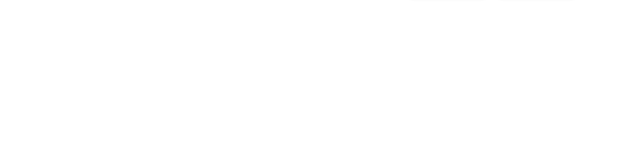
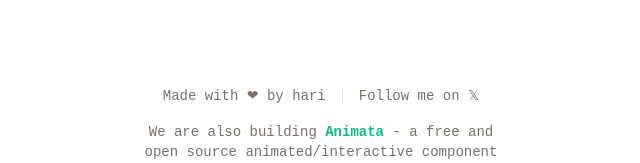
Before and after one commit to codse/pixcell, a React (Vite) app: page / in a window 1280 px wide. Shown: the part 995-1158 px from the top of the page, without its empty margins (319-959 px from the left). Before the commit the page ends 1065 px from the top, so only its background shows below. Built offline with nearby package versions, Linux system fonts and the light colour scheme; no server answers.

Commit message:
feat: add footer

```diff
--- a/package.json
+++ b/package.json
@@ -12,12 +12,14 @@
   "dependencies": {
     "@radix-ui/react-context-menu": "^2.2.1",
     "@radix-ui/react-icons": "^1.3.0",
+    "@radix-ui/react-separator": "^1.1.0",
     "@radix-ui/react-slot": "^1.1.0",
     "@radix-ui/react-toggle": "^1.1.0",
     "@radix-ui/react-toggle-group": "^1.1.0",
     "@radix-ui/react-tooltip": "^1.1.2",
     "class-variance-authority": "^0.7.0",
     "clsx": "^2.1.1",
+    "framer-motion": "^11.3.24",
     "lucide-react": "^0.424.0",
     "next-themes": "^0.3.0",
     "posthog-js": "^1.154.5",
--- /dev/null
+++ b/src/components/animata/text/text-explode-imessage.tsx
@@ -0,0 +1,178 @@
+import { useCallback, useEffect, useRef } from 'react';
+import { m as motion, useAnimationControls, Variants } from 'framer-motion';
+
+import { cn } from '@/lib/utils';
+
+const containerVariants: Variants = {
+  initial: {
+    opacity: 1,
+    translateY: 0,
+    transition: {
+      duration: 0.5,
+    },
+    letterSpacing: '0px',
+  },
+  shrink: {
+    // Scale might need to be adjust according to font size for better effect
+    scale: 0.8,
+    letterSpacing: '-10%',
+  },
+  jitter: {
+    x: [0, -3, 3, -3, 3, 0],
+    y: [0, -2, 2, -2, 2, 0],
+    transition: {
+      duration: 0.5,
+      times: [0, 0.2, 0.4, 0.6, 0.8, 1],
+      ease: 'easeInOut',
+    },
+  },
+  explode: {
+    scale: [0.7, 0.9, 1],
+    opacity: [1, 0.7, 0],
+    letterSpacing: '0px',
+    transition: {
+      times: [0, 0.9, 1],
+    },
+  },
+  end: {
+    scale: 1,
+    letterSpacing: '0px',
+    translateY: 50,
+  },
+};
+
+const createExplosion = ({
+  index,
+  total,
+}: {
+  index: number;
+  total: number;
+}) => {
+  const direction = Math.random() > Math.random() ? -1 : 1;
+
+  const x = Math.random() * 10 * total * direction;
+
+  const radius = total * 4;
+  const angleRange = Math.PI;
+  const angle = (index / (total - 1)) * angleRange;
+  const y = radius * -Math.sin(angle) * Math.random();
+
+  const rotation = Math.random() * 360 * direction;
+
+  return {
+    translateX: [0, x * 0.5, x * 0.7, x],
+    translateY: [0, y, -y / 5, 0, 5],
+    rotate: [0, rotation * 0.4, rotation * 0.8, rotation],
+    scale: [0.9, 1.2, 1 + Math.random() + 0.2, 1 + Math.random() * 2],
+    opacity: [1, 0.8, 0.5, 0],
+  };
+};
+
+const characterVariants: Variants = {
+  jitter: () => ({
+    x: [0, -3 + Math.random() * 6, 3 - Math.random() * 6, 0],
+    y: [0, -2 + Math.random() * 4, 2 - Math.random() * 4, 0],
+    transition: {
+      duration: 0.5,
+      times: [0, 0.33, 0.66, 1],
+      ease: 'easeInOut',
+    },
+  }),
+  shrink: {
+    scale: 1.1,
+  },
+  explode: createExplosion,
+  end: {
+    translateY: 0,
+    translateX: 0,
+    rotate: 0,
+    scale: 1,
+  },
+  initial: {
+    opacity: 1,
+  },
+};
+
+const splitText = (text: string) => String(text).split(/(?:)/u);
+
+export default function TextExplodeIMessage({
+  text,
+  mode = 'loop',
+  className,
+}: {
+  text: string;
+  className?: string;
+  mode?: 'loop' | 'hover';
+}) {
+  const characters = splitText(text);
+  const controls = useAnimationControls();
+  const isPlaying = useRef(false);
+
+  const animateSequence = useCallback(async () => {
+    await Promise.all([
+      controls.start('shrink', {
+        duration: 1,
+        ease: 'easeOut',
+      }),
+      controls.start('jitter', {
+        delay: 0.1,
+      }),
+    ]);
+    await controls.start('explode', {});
+    await controls.start('end');
+    await controls.start('initial', {
+      delay: 0.5,
+      duration: 1,
+      type: 'spring',
+    });
+
+    if (mode === 'loop') {
+      requestAnimationFrame(() => animateSequence());
+    } else {
+      isPlaying.current = false;
+    }
+  }, [mode, controls]);
+
+  useEffect(() => {
+    if (!characters.length || mode === 'hover') {
+      return;
+    }
+
+    animateSequence();
+  }, [characters.length, mode, animateSequence]);
+
+  return (
+    <motion.div
+      variants={containerVariants}
+      animate={controls}
+      onPointerDown={() => {
+        if (mode === 'hover' && !isPlaying.current) {
+          isPlaying.current = true;
+          animateSequence();
+        }
+      }}
+      onMouseEnter={() => {
+        if (mode === 'hover' && !isPlaying.current) {
+          isPlaying.current = true;
+          animateSequence();
+        }
+      }}
+      className={cn(
+        'flex items-center justify-center text-3xl tracking-normal text-foreground',
+        className
+      )}
+    >
+      {characters.map((char, index) => (
+        <motion.span
+          key={index}
+          variants={characterVariants}
+          custom={{ index, total: characters.length }}
+          className="inline-block"
+        >
+          {char === ' ' ? '\u00A0' : char}
+        </motion.span>
+      ))}
+      <span className="sr-only">{text}</span>
+    </motion.div>
+  );
+}
--- /dev/null
+++ b/src/components/features.ts
@@ -0,0 +1,3 @@
+import { domAnimation } from 'framer-motion';
+
+export default domAnimation;
--- /dev/null
+++ b/src/components/footer.tsx
@@ -0,0 +1,61 @@
+import TextExplodeIMessage from '@/components/animata/text/text-explode-imessage';
+import { Separator } from '@/components/ui/separator';
+import { m, LazyMotion } from 'framer-motion';
+const loadFeatures = () => import('./features').then((res) => res.default);
+
+export default function Footer() {
+  return (
+    <LazyMotion features={loadFeatures}>
+      <m.div
+        initial={{
+          opacity: 0,
+          y: 100,
+        }}
+        animate={{
+          opacity: 1,
+          y: 0,
+        }}
+        transition={{
+          delay: 1,
+          duration: 0.5,
+        }}
+        className="text-sm max-w-sm  mx-auto text-muted-foreground text-center"
+      >
+        <div className="gap-4 w-full relative flex justify-center items-center">
+          <TextExplodeIMessage
+            text="Made with ❤️ by hari"
+            mode="hover"
+            className="inline-flex text-sm text-muted-foreground"
+          />
+          <Separator orientation="vertical" className="h-4 inline-flex" />
+          <a
+            href="https://x.com/harimanok_"
+            target="_blank"
+            className="inline-block my-4 hover:underline hover:decoration-wavy"
+          >
+            Follow me on 𝕏
+          </a>
+        </div>
+        <div className="text-balance">
+          We are also building{' '}
+          <a
+            href="https://animata.design"
+            target="_blank"
+            className="text-emerald-500 font-bold"
+          >
+            Animata
+          </a>{' '}
+          - a free and open source animated/interactive component library for
+          React.{' '}
+          <a
+            href="https://github.com/codse/animata"
+            target="_blank"
+            className="text-blue-400 font-bold"
+          >
+            Star us on GitHub
+          </a>
+        </div>
+      </m.div>
+    </LazyMotion>
+  );
+}
--- /dev/null
+++ b/src/components/ui/separator.tsx
@@ -0,0 +1,29 @@
+import * as React from "react"
+import * as SeparatorPrimitive from "@radix-ui/react-separator"
+
+import { cn } from "@/lib/utils"
+
+const Separator = React.forwardRef<
+  React.ElementRef<typeof SeparatorPrimitive.Root>,
+  React.ComponentPropsWithoutRef<typeof SeparatorPrimitive.Root>
+>(
+  (
+    { className, orientation = "horizontal", decorative = true, ...props },
+    ref
+  ) => (
+    <SeparatorPrimitive.Root
+      ref={ref}
+      decorative={decorative}
+      orientation={orientation}
+      className={cn(
+        "shrink-0 bg-border",
+        orientation === "horizontal" ? "h-[1px] w-full" : "h-full w-[1px]",
+        className
+      )}
+      {...props}
+    />
+  )
+)
+Separator.displayName = SeparatorPrimitive.Root.displayName
+
+export { Separator }
--- a/src/main.tsx
+++ b/src/main.tsx
@@ -1,9 +1,11 @@
-import React from 'react';
+import React, { lazy, Suspense } from 'react';
 import ReactDOM from 'react-dom/client';
 import './index.css';
 import Pixie from './PixCell';
 import { TooltipProvider } from '@/components/ui/tooltip';
 import { PostHogProvider } from 'posthog-js/react';
+
+const Footer = lazy(() => import('./components/footer'));
 
 ReactDOM.createRoot(document.getElementById('root')!).render(
   <React.StrictMode>
@@ -16,6 +18,9 @@ ReactDOM.createRoot(document.getElementById('root')!).render(
     >
       <TooltipProvider>
         <Pixie />
+        <Suspense>
+          <Footer />
+        </Suspense>
       </TooltipProvider>
     </PostHogProvider>
   </React.StrictMode>
```
Also changed, not shown: 1 other file (tests, documents, lock files or other folders).
